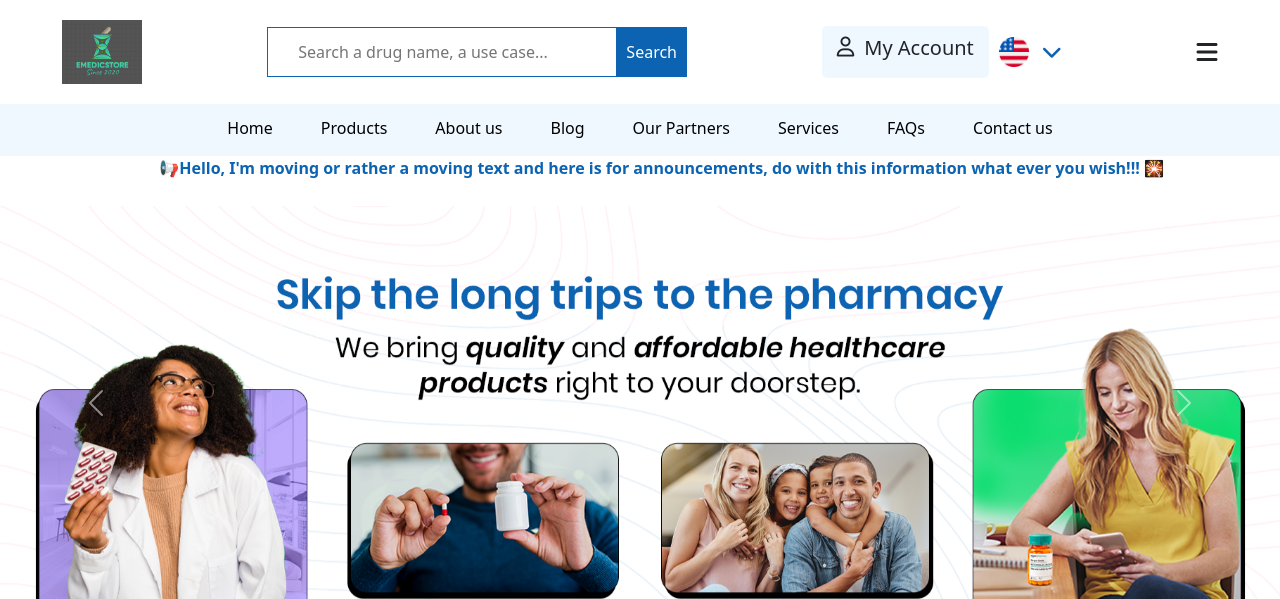
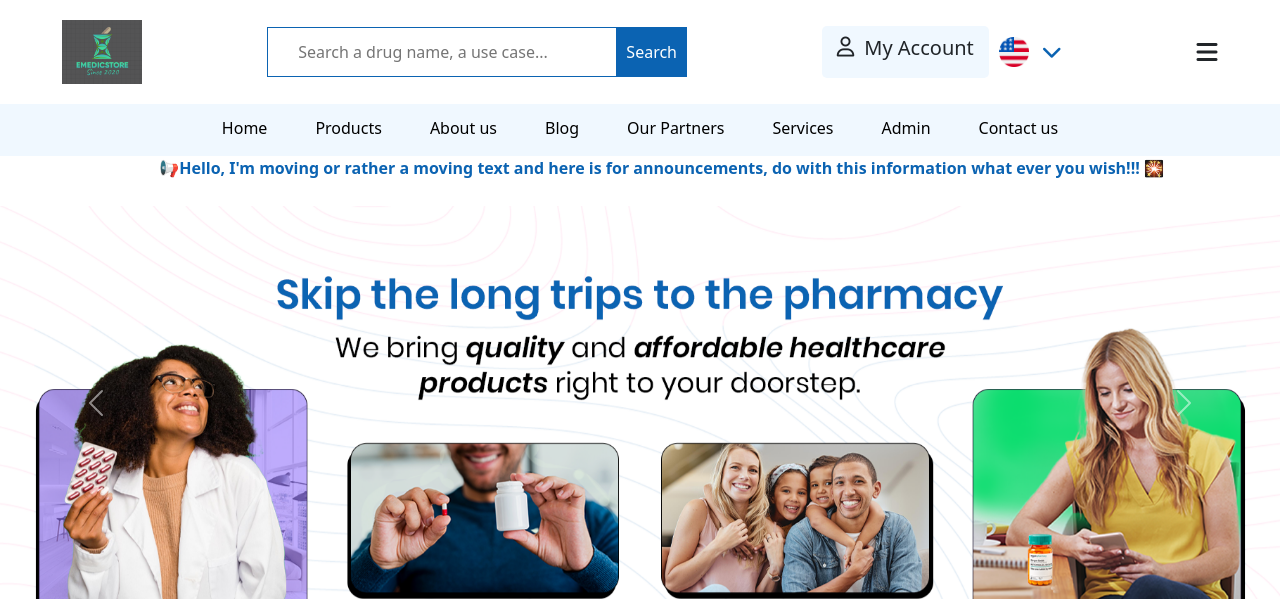
Before and after one commit to Dipec001/onlinestore, a Django app: page /en/ in a window 1280 px wide. Shown: the top 599 px of the page. Run offline with Django 4.2, Linux system fonts and the light colour scheme; a user stored in the database is signed in; tables that the repository leaves empty hold one stand-in row (values such as "Sample post"); grey boxes marked "Sample" are stand-in pictures; some libraries are stand-ins or nearby versions; some web fonts are replaced.

Commit message:
"Added conditional link to admin page in header for staff and superusers, removed FAQs link."

```diff
--- a/templates/header.html
+++ b/templates/header.html
@@ -125,7 +125,9 @@
             <a href="#">{% trans "Blog" %}</a>
             <a href="#">{% trans "Our Partners" %}</a>
             <a href="{% url 'services' %}">{% trans "Services" %}</a>
-            <a href="{% url 'faqs' %}">{% trans "FAQs" %}</a>
+            {% if user.is_staff or user.is_superuser %}
+            <a href="/admin">{% trans "Admin" %}</a>
+            {% endif %}
             <a href="{% url 'contact' %}">{% trans "Contact us" %}</a>
         </div>
         <div class="moving-text-container">
```
